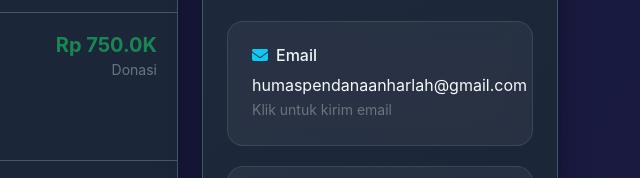
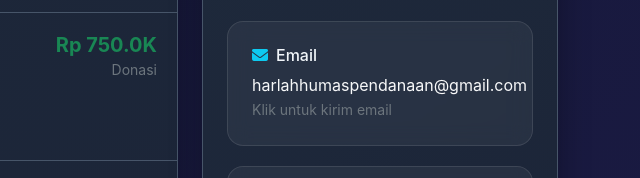
Before and after one commit to azkhofi/public-pendanaan, a plain HTML site: page index.html in a window 1280 px wide. Shown: the part 1910-2088 px from the top of the page, 640-1280 px from the left. Drawn offline with nearby package versions, Linux system fonts and the light colour scheme; no server answers.

Commit message:
update email

```diff
--- a/index.html
+++ b/index.html
@@ -1011,14 +1011,14 @@
             </div>
             <div class="card-body">
               <div class="info-card glass clickable-contact"
-     onclick="window.open('mailto:humaspendanaanharlah@gmail.com?subject=Hubungi%20Dokumentasi%20Dana&body=Halo%20admin,%20saya%20ingin%20bertanya%20mengenai%20donasi', '_blank')"
+     onclick="window.open('mailto:harlahhumaspendanaan@gmail.com?subject=Hubungi%20Dokumentasi%20Dana&body=Halo%20admin,%20saya%20ingin%20bertanya%20mengenai%20donasi', '_blank')"
      style="cursor: pointer;">
     <h6 class="d-flex align-items-center">
         <i class="fas fa-envelope me-2 text-info"></i>
         <span>Email</span>
         <i class="fas fa-external-link-alt ms-2 text-secondary" style="font-size: 0.8rem;"></i>
     </h6>
-    <p class="mb-0 text-light">humaspendanaanharlah@gmail.com</p>
+    <p class="mb-0 text-light">harlahhumaspendanaan@gmail.com</p>
     <small class="text-secondary">Klik untuk kirim email</small>
 </div>
 
@@ -1196,7 +1196,7 @@
         CURRENCY: "IDR",
         GOAL_TARGET: 0,
         CONTACT_INFO: {
-          email: "humaspendanaanharlah@gmail.com",
+          email: "harlahhumaspendanaan@gmail.com",
           phone: "+62 852-1620-8562",
         },
       };
```
